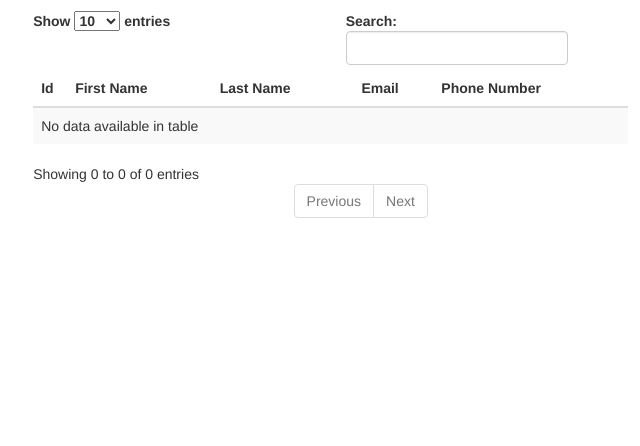
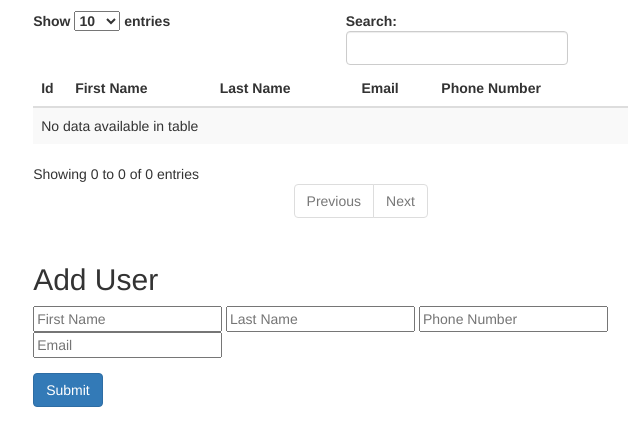
Before and after one commit to Ldn2016/team-1, a Flask app: template campaigns/templates/users.html in a window 1280 px wide. Shown: the part 52-498 px from the top of the page, without its empty margins (101-741 px from the left). Run offline with Flask 2, Linux system fonts and the light colour scheme; the template is opened without the code that fills it, so the values that code supplies are empty; some libraries are stand-ins or nearby versions.

Commit message:
Add user submission to web page

```diff
--- a/campaigns/templates/users.html
+++ b/campaigns/templates/users.html
@@ -45,6 +45,20 @@
       </div>
     </div>
   </div>
+  <div class="container-fluid">
+    <div class="col-sm-6 col-sm-offset-1 main">
+      <h2 class="sub-header">Add User</h2>
+        <form method="POST" action="/users/add_user">
+        <div class="form-group">
+          <input class"form-control" id="user_first_name" type="text" placeholder="First Name">
+          <input class"form-control" id="user_last_name" type="text" placeholder="Last Name">
+          <input class"form-control" id="user_phone_number" type="text" placeholder="Phone Number">
+          <input class"form-control" id="user_email" type="text" placeholder="Email">
+        </div>
+        <button class="btn btn-primary" type="user_submit">Submit</button>
+        </form>
+    </div>
+  </div>
 
 
 </body>
```
